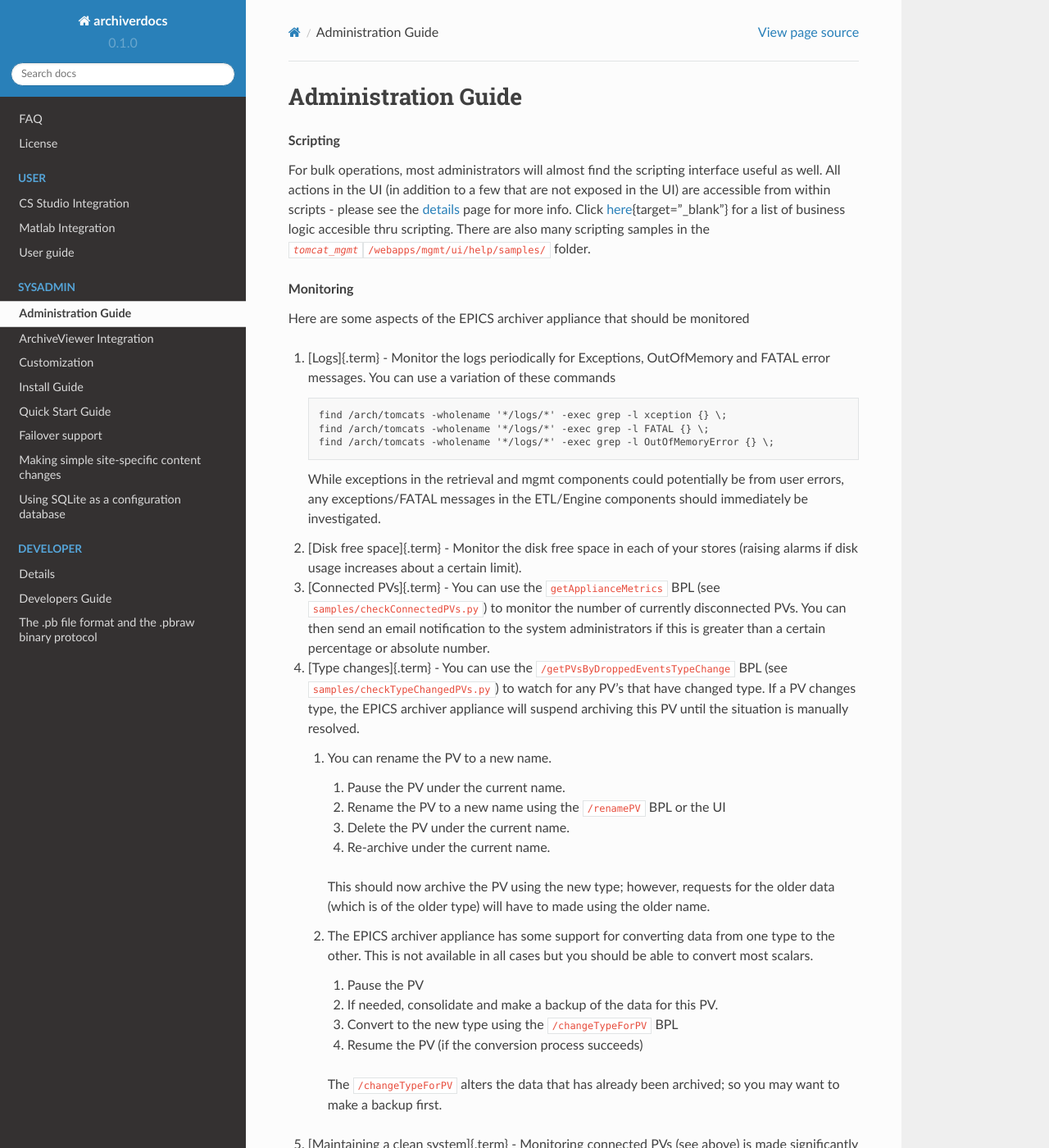
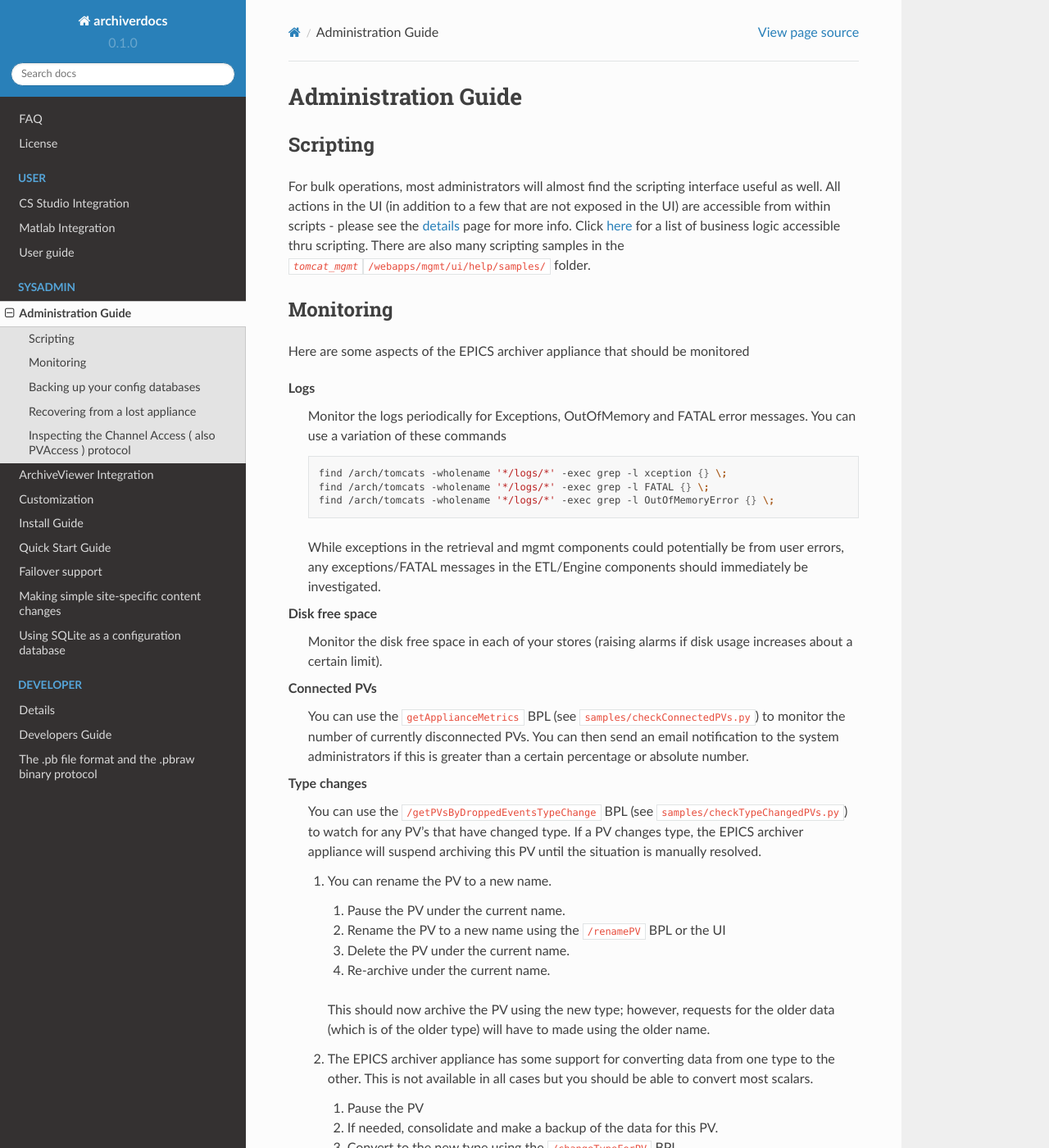
Before and after one commit to jacomago/archiver_docs_temp, a Sphinx documentation site: the page built from docs/source/sysadmin/admin.md, in a window 1280 px wide and 1400 px high. Shown: the whole window at 82% size. Built offline with Sphinx 7.4.7 and the Read the Docs theme 2.0.0, drawn with Linux system fonts in a browser that asks for light colours; some of the changed text lies outside the part shown.

Commit message:
Fix the admin document

````diff
--- a/docs/source/sysadmin/admin.md
+++ b/docs/source/sysadmin/admin.md
@@ -1,93 +1,92 @@
 # Administration Guide
 
-
-::::::::::: container
-::: section
-### Scripting
+## Scripting
 
 For bulk operations, most administrators will almost find the scripting
 interface useful as well. All actions in the UI (in addition to a few
 that are not exposed in the UI) are accessible from within scripts -
 please see the [details](details.html#scripting) page for more info.
-Click [here](api/mgmt_scriptables.html){target="_blank"} for a list of
-business logic accesible thru scripting. There are also many scripting
+Click [here](api/mgmt_scriptables.html) for a list of
+business logic accessible thru scripting. There are also many scripting
 samples in the *`tomcat_mgmt`*`/webapps/mgmt/ui/help/samples/` folder.
-:::
 
-::: section
-### Monitoring
+## Monitoring
 
 Here are some aspects of the EPICS archiver appliance that should be
 monitored
 
-1.  [Logs]{.term} - Monitor the logs periodically for Exceptions,
+Logs
+: Monitor the logs periodically for Exceptions,
     OutOfMemory and FATAL error messages. You can use a variation of
     these commands
 
-
-        find /arch/tomcats -wholename '*/logs/*' -exec grep -l xception {} \;
-        find /arch/tomcats -wholename '*/logs/*' -exec grep -l FATAL {} \;
-        find /arch/tomcats -wholename '*/logs/*' -exec grep -l OutOfMemoryError {} \;
+    ```bash
+    find /arch/tomcats -wholename '*/logs/*' -exec grep -l xception {} \;
+    find /arch/tomcats -wholename '*/logs/*' -exec grep -l FATAL {} \;
+    find /arch/tomcats -wholename '*/logs/*' -exec grep -l OutOfMemoryError {} \;
+    ```
 
     While exceptions in the retrieval and mgmt components could
     potentially be from user errors, any exceptions/FATAL messages in
     the ETL/Engine components should immediately be investigated.
 
-2.  [Disk free space]{.term} - Monitor the disk free space in each of
+Disk free space
+: Monitor the disk free space in each of
     your stores (raising alarms if disk usage increases about a certain
     limit).
 
-3.  [Connected PVs]{.term} - You can use the `getApplianceMetrics` BPL
+Connected PVs
+: You can use the `getApplianceMetrics` BPL
     (see `samples/checkConnectedPVs.py`) to monitor the number of
     currently disconnected PVs. You can then send an email notification
     to the system administrators if this is greater than a certain
     percentage or absolute number.
 
-4.  [Type changes]{.term} - You can use the
+Type changes
+: You can use the
     `/getPVsByDroppedEventsTypeChange` BPL (see
     `samples/checkTypeChangedPVs.py`) to watch for any PV\'s that have
     changed type. If a PV changes type, the EPICS archiver appliance
     will suspend archiving this PV until the situation is manually
     resolved.
-    1.  You can rename the PV to a new name.
-        1.  Pause the PV under the current name.
-        2.  Rename the PV to a new name using the `/renamePV` BPL or the
+    1. You can rename the PV to a new name.
+        1. Pause the PV under the current name.
+        2. Rename the PV to a new name using the `/renamePV` BPL or the
             UI
-        3.  Delete the PV under the current name.
-        4.  Re-archive under the current name.
+        3. Delete the PV under the current name.
+        4. Re-archive under the current name.
 
         This should now archive the PV using the new type; however,
         requests for the older data (which is of the older type) will
         have to made using the older name.
-    2.  The EPICS archiver appliance has some support for converting
+    2. The EPICS archiver appliance has some support for converting
         data from one type to the other. This is not available in all
         cases but you should be able to convert most scalars.
-        1.  Pause the PV
-        2.  If needed, consolidate and make a backup of the data for
+        1. Pause the PV
+        2. If needed, consolidate and make a backup of the data for
             this PV.
-        3.  Convert to the new type using the `/changeTypeForPV` BPL
-        4.  Resume the PV (if the conversion process succeeds)
+        3. Convert to the new type using the `/changeTypeForPV` BPL
+        4. Resume the PV (if the conversion process succeeds)
 
         The `/changeTypeForPV` alters the data that has already been
         archived; so you may want to make a backup first.
 
-5.  [Maintaining a clean system]{.term} - Monitoring connected PVs (see
+Maintaining a clean system
+: Monitoring connected PVs (see
     above) is made significantly easier if you maintain a clean system.
     One strategy that can be used is to pause PV\'s that have been
     disconnected for more than a certain time. The
     `/getCurrentlyDisconnectedPVs` returns a list of currently
     disconnected PVs and some notion of when the connection to this PV
     was lost.
-    -   You can (perhaps automatically) pause PVs that have been
+    - You can (perhaps automatically) pause PVs that have been
         disconnected for more than a certain period of time.
-    -   You can (perhaps automatically) resume PVs that have been paused
+    - You can (perhaps automatically) resume PVs that have been paused
         (obtained using the `/getPausedPVsReport`) but are now alive.
-    -   Optionally, you can potentially delete PVs that have been paused
+    - Optionally, you can potentially delete PVs that have been paused
         for some time and are still not alive.
-:::
 
-::: section
-### Backing up your config databases
+## Backing up your config databases
 
 Each appliance has a config database; typically a MySQL database. This
 config database contains the archiving configuration; that is, how each
@@ -95,15 +94,14 @@ PV is being archived and where the data is stored. So, it\'s good policy
 to back this database up periodically. For example, one can do a daily
 backup using `mysqldump`; this should be more than adequate.
 
-
-    mysqldump -u userid -p password  archappl > /path/to/backupfile
+```bash
+mysqldump -u userid -p password  archappl > /path/to/backupfile
+```
 
 It is also good practice to validate the backups every so often. Most
 labs have some scripts that perform some basic validation of these
 backups. Please ask if you need more info.
-:::
 
-::: section
 Note that because the config database contains only configuration, the
 database itself should see very little traffic. In fact, if you are not
 adding any PV\'s or altering the configuration in any way, you should
@@ -112,12 +110,8 @@ it has complete ownership of its config database; so it makes sense to
 have the database as part of the appliance itself. However, it is good
 practice to store the backup file elsewhere; perhaps in a location that
 is redundant and is itself backed to tape.
-:::
 
-:::: section
-### Recovering from a lost appliance
-
-<div>
+## Recovering from a lost appliance
 
 In case you lose an appliance, you can use the backup of the config
 database to restore the appliance configuration onto a new machine.
@@ -126,48 +120,46 @@ same identity as the machine that was lost. This should yield an
 appliance with an empty config database; you can import the
 configuration into this empty database using
 
-
-    mysql -u userid -p password  archappl < /path/to/backupfile
+```bash
+mysql -u userid -p password  archappl < /path/to/backupfile
+```
 
 Restarting the appliance after this should pick up the imported
 configuration. As the JVM can cache DNS lookups, giving your replacement
 appliance the same IP address as the one that was lost should also help
 if you have a cluster of machines.
 
-</div>
-::::
-
-:::: section
-### Inspecting the Channel Access ( also PVAccess ) protocol
-
-<div>
+## Inspecting the Channel Access ( also PVAccess ) protocol
 
 To troubleshoot certain issues in production, it is often more practical
 to inspect the wire protocol. For example, to see if the archivers are
 issuing search requests to the IOC when looking into connectivity
 issues, it\'s faster to get a packet capture from production and then
-inspect the same elsewhere. Michael Davidsaver maintains a [Wireshark
-LUA plugin](https://github.com/mdavidsaver/cashark/) that can understand
+inspect the same elsewhere. Michael Davidsaver maintains a [Wireshark LUA plugin](https://github.com/mdavidsaver/cashark/) that can understand
 Channel Access ( and PVAccess ). Here\'s an example of this process
 
--   First, take a packet capture using Wireshark or tcpdump. For
+- First, take a packet capture using Wireshark or tcpdump. For
     example, you can constrain tcpdump to capture packets on the network
     interface `em1` between the archiver appliance and the IOC using
     something like so
-    `/usr/sbin/tcpdump -i em1 'host ioc_or_gateway_hostname and appliance_hostname' -w /localdisk/captured_packets`
--   The file `/localdisk/captured_packets` contains the packet capture
+
+    ```bash
+    /usr/sbin/tcpdump -i em1 'host ioc_or_gateway_hostname and appliance_hostname' -w /localdisk/captured_packets
+    ```
+
+- The file `/localdisk/captured_packets` contains the packet capture
     and can be copied over to a dev box and inspected at leisure.
--   Wireshark has a very comprehensive GUI and can be used to load the
+- Wireshark has a very comprehensive GUI and can be used to load the
     packet capture. Alternatively, one can also use the command line
     variant of Wireshark called `tshark` like so
-    `tshark -X lua_script:ca.lua -r captured_packets 2>&1 | less`
--   Recent version of the EPICS archiver appliance display the Channel
+
+    ```bash
+    tshark -X lua_script:ca.lua -r captured_packets 2>&1 | less
+    ```
+
+- Recent version of the EPICS archiver appliance display the Channel
     Access `CID - Client ID`, `SID - Server ID` and `Subscription ID` in
     the PV details page.
--   Pausing and resuming the PV during packet capture will also enable
+- Pausing and resuming the PV during packet capture will also enable
     the `cashark` plugin to track the life cycle of the Channel Access
     channel.
-
-</div>
-::::
-:::::::::::
````
